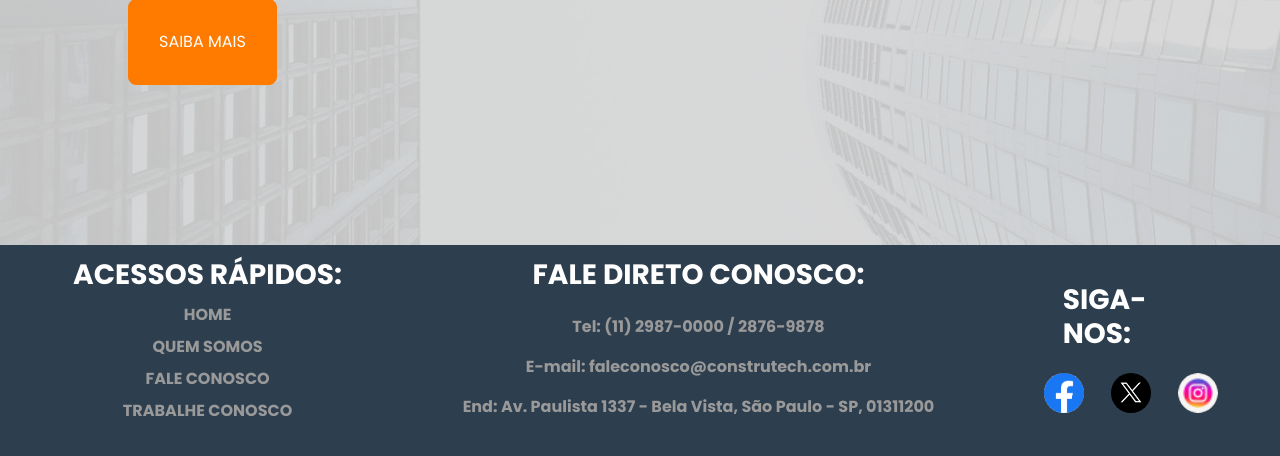
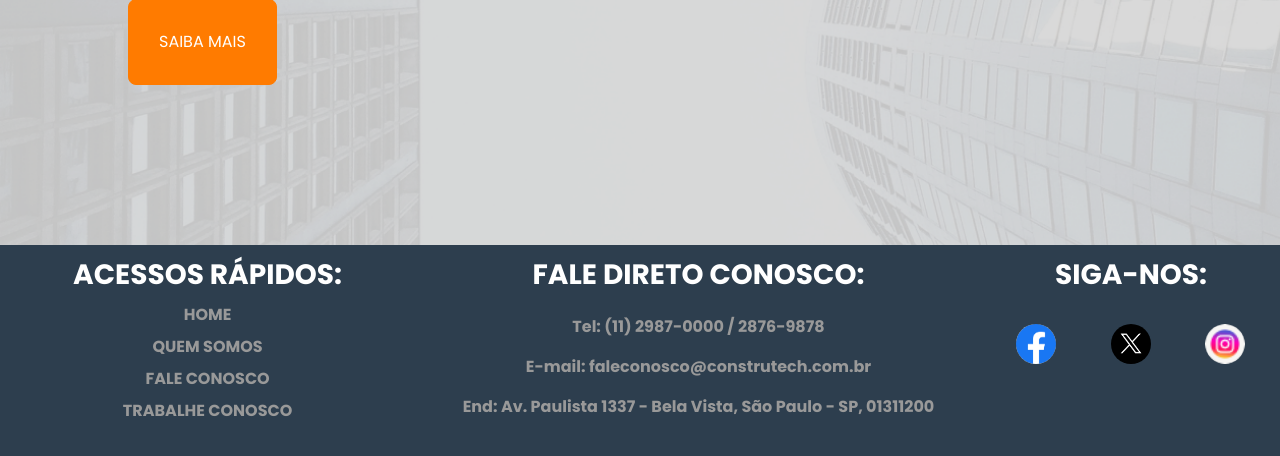
Before and after one commit to robertoscolar/plataforma-rh, a PHP site: page /index.php in a window 1280 px wide. Shown: the part 587-1043 px from the top of the page. Run offline with PHP 8.4, Linux system fonts and the light colour scheme; some web fonts are replaced.

Commit message:
Ajuste Tamanho Rodapé - Siganos

```diff
--- a/css/main.css
+++ b/css/main.css
@@ -144,7 +144,6 @@ body {
     display: flex;
     justify-content: center;
     align-items: center;
-
 }
 
 .links {
@@ -222,8 +221,8 @@ body {
     flex-direction: column;
     /* align-items: center; */
     /* gap: 20px; */
-    width: 50%;
-    margin: auto;
+    /* width: 50%; */
+    /* margin: auto; */
 }
 
 .links_margin {
```
